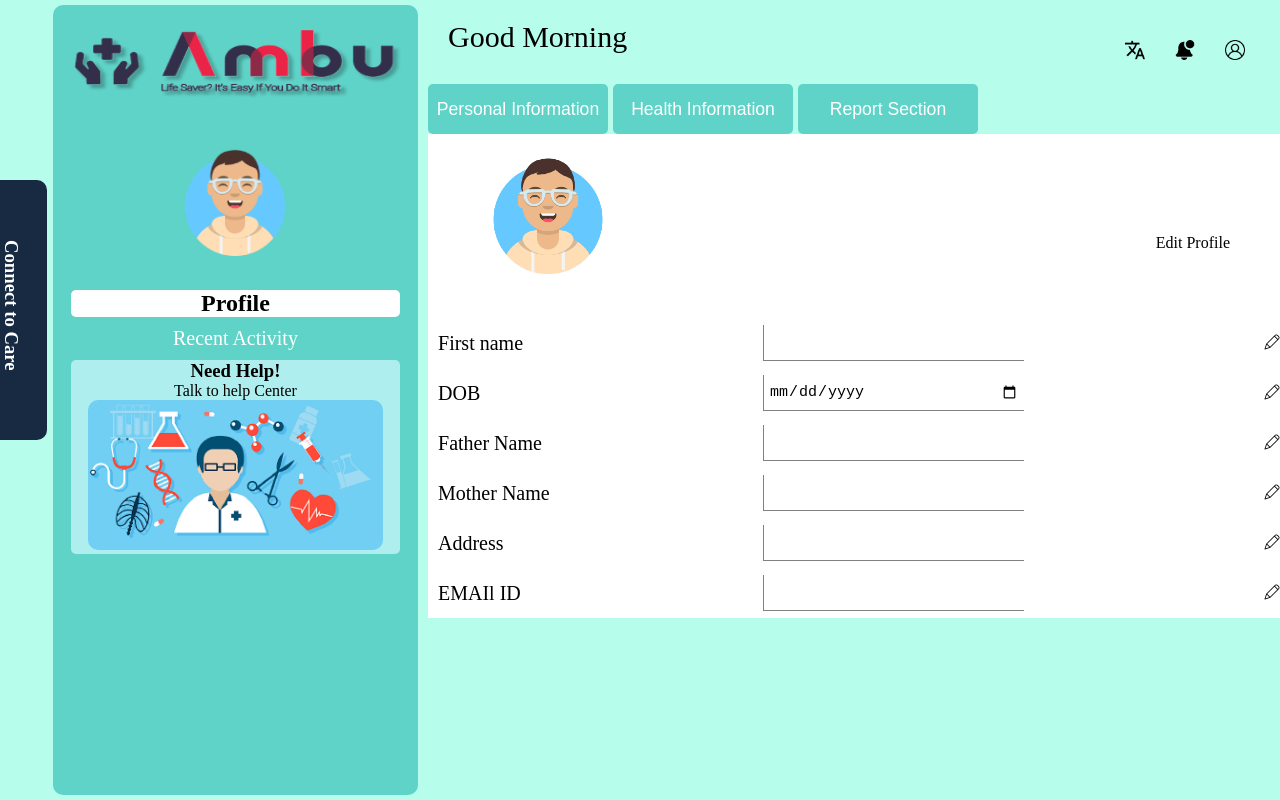
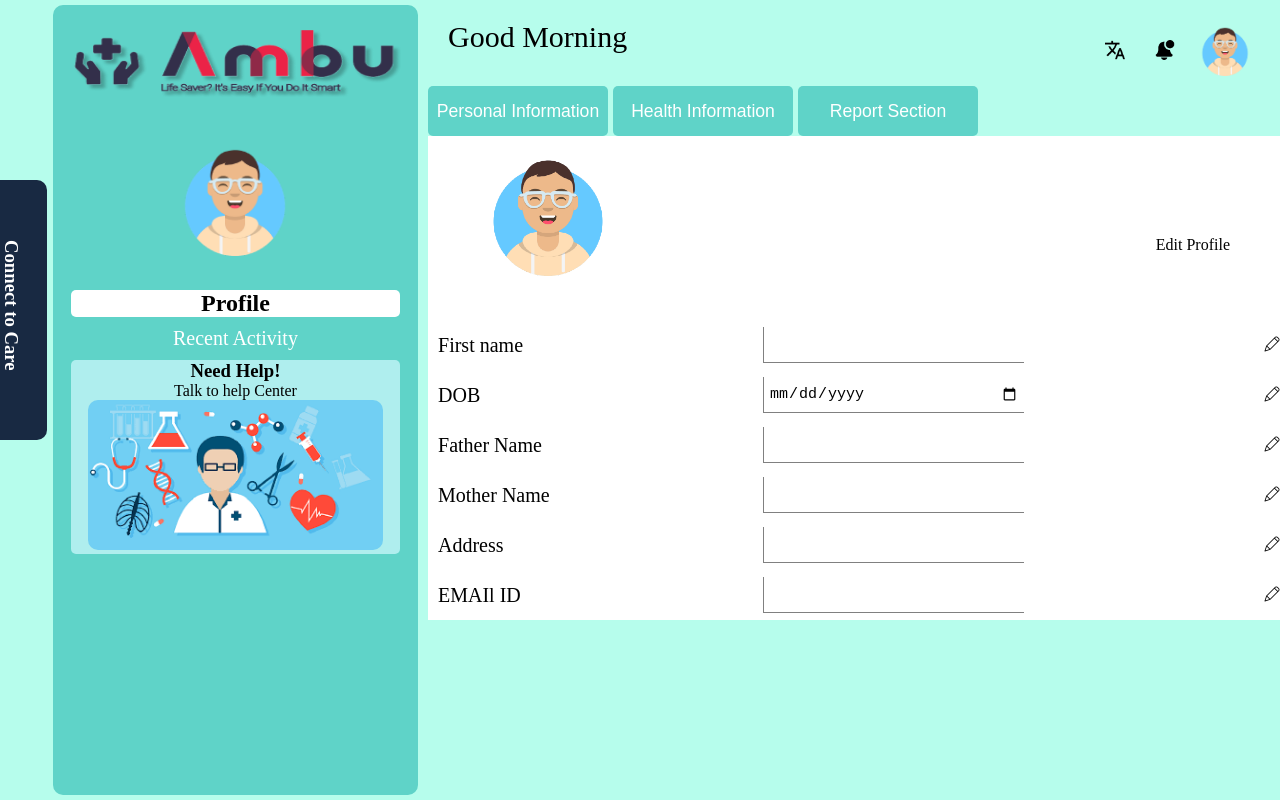
Before and after one commit to Yash080902/Team-AMBU_Web_Work, a plain HTML site: page Profile Page AMBU/index.html in a window 1280 px wide. Drawn offline with Linux system fonts and the light colour scheme; a web font is replaced by a local one.

Commit message:
i have changed all the things that you had told me

```diff
--- a/Profile Page AMBU/index.html
+++ b/Profile Page AMBU/index.html
@@ -4,6 +4,8 @@
     <meta charset="UTF-8" />
     <meta name="viewport" content="width=device-width, initial-scale=1.0" />
     <meta http-equiv="X-UA-Compatible" content="ie=edge" />
+
+    <!-- Links Of Gogle fonts -->
 
     <link rel="preconnect" href="https://fonts.googleapis.com" />
     <link rel="preconnect" href="https://fonts.gstatic.com" crossorigin />
@@ -12,19 +14,23 @@
       rel="stylesheet"
     />
 
+    <!-- Link of css file -->
+
     <link rel="stylesheet" href="style.css" />
 
     <title>AMBU Profile Section</title>
   </head>
   <body>
+
     <div class="container">
-      <!-- Side Text -->
+
+      <!-- Side Text Which Contain The project main quote "Connect to Care" -->
 
       <div class="side-text">
         <h3>Connect to Care</h3>
       </div>
 
-      <!-- Profile Banner (LEFT) -->
+      <!-- Profile Banner (LEFT) which contain user profile and main logo -->
 
       <div class="info">
         <div class="logo">
@@ -42,6 +48,8 @@
           <p>Recent Activity</p>
         </div>
 
+        <!-- Help Section -->
+
         <div class="help">
           <h3>Need Help!</h3>
           <p>Talk to help Center</p>
@@ -49,28 +57,28 @@
         </div>
       </div>
 
-      <!-- Main Profile Entries(RIGHT) -->
+      <!-- Main Profile Entries(RIGHT) hich contain Brief about user and its main details -->
 
       <div class="profile">
         <div class="right-header">
           <div class="closure">Good Morning</div>
 
           <div class="right-icons">
-            <abbr title="Translate"
-              ><a href="#"><img src="image/translate.png" alt="" /></a
-            ></abbr>
+            <abbr title="Translate">
+              <a href="#"><img src="image/translate.png" alt="" /></a>
+            </abbr>
 
-            <abbr title="Notifications"
-              ><a href="#"><img src="image/notification.png" alt="" /></a
-            ></abbr>
+            <abbr title="Notifications">
+              <a href="#"><img src="image/notification.png" alt="" /></a>
+            </abbr>
 
-            <abbr title="Profile"
-              ><a href="#"><img src="image/user.png" alt="" /></a
-            ></abbr>
+            <abbr title="Profile">
+              <a href="#"><img src="image/profile.png" alt="" class="profile-img-icon" /></a>
+            </abbr>
           </div>
         </div>
 
-        <!-- Buttons -->
+        <!-- Buttons for different sections of user detail-->
 
         <div class="tags">
           <div class="tags1">
@@ -86,7 +94,7 @@
           </div>
         </div>
 
-        <!-- Main Profile Entries Section -->
+        <!-- Main Profile Entries Section where user can fill their basic details-->
 
         <div class="main-profile">
           <abbr title="Profile Image">
@@ -94,7 +102,8 @@
           </abbr>
 
           <a href="#">
-            <!-- Edit Section -->
+
+            <!-- Edit Section for edit some changes-->
 
             <abbr title="Edit Data"><p class="edit">Edit Profile</p></abbr>
           </a>
@@ -103,6 +112,9 @@
 
           <div class="main-info">
             <form action="/action_page.php">
+
+              <!-- Name Section -->
+
               <div class="first-row">
                 <div class="first-row-input">
                   <label for="User-name">First name</label>
@@ -114,6 +126,8 @@
                   </a>
                 </div>
               </div>
+
+              <!-- Date Of Birth section -->
 
               <div class="second-row">
                 <div class="second-row-input">
@@ -131,6 +145,8 @@
                 </div>
               </div>
 
+              <!-- Father Name Section -->
+
               <div class="third-row">
                 <div class="third-row-input">
                   <label for="User-father-name">Father Name</label>
@@ -146,6 +162,8 @@
                   </a>
                 </div>
               </div>
+
+              <!-- Mother Name Section -->
 
               <div class="fourth-row">
                 <div class="fourth-row-input">
@@ -163,6 +181,8 @@
                 </div>
               </div>
 
+              <!-- User Address -->
+
               <div class="fifth-row">
                 <div class="fifth-row-input">
                   <label for="User-address">Address</label>
@@ -174,6 +194,8 @@
                   </a>
                 </div>
               </div>
+
+              <!-- User Email ID -->
 
               <div class="sixth-row">
                 <div class="sixth-row-input">
@@ -192,6 +214,8 @@
       </div>
     </div>
 
+    <!-- JavaScrit Code Goes Here -->
+
     <script src="script.js"></script>
   </body>
 </html>
--- a/Profile Page AMBU/style.css
+++ b/Profile Page AMBU/style.css
@@ -160,6 +160,12 @@
     transition: 0.5s;
   }
 
+  .profile .profile-img-icon {
+    margin: -14px 10px;
+    width: 50px;
+    height: 50px;
+  }
+
   /* Main Profile Image */
 
   .right-header img {
@@ -278,7 +284,7 @@
     line-height: 50px;
   }
 
-  /* Name section */
+  /* First section */
 
   .main-info .first-row {
     display: flex;
@@ -300,7 +306,7 @@
     font-weight: 400;
   }
 
-  /* Father Section */
+  /* Second Section */
 
   .main-info .second-row {
     display: flex;
@@ -420,4 +426,4 @@
     cursor: pointer;
   }
 
-  /*********************************** ENDING ******************************************************/
+  /******** Code Ends Here ************/
```
Also changed, not shown: Profile Page AMBU/image/user.png (deleted).
